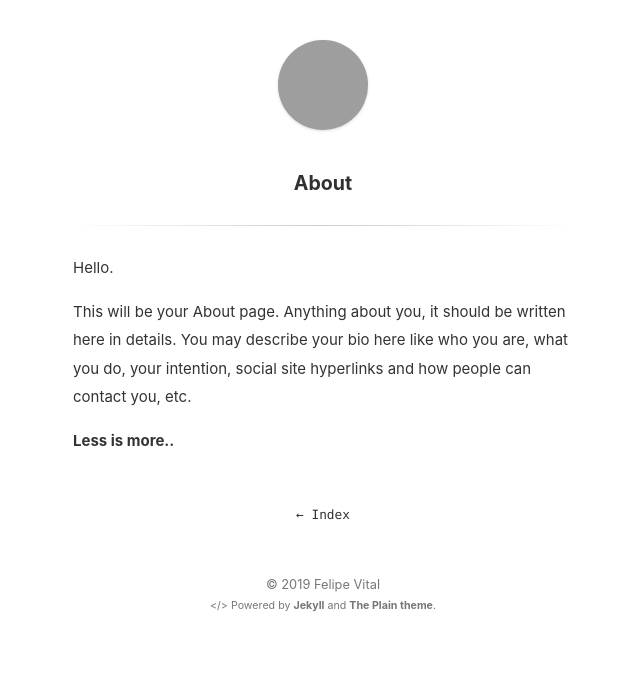
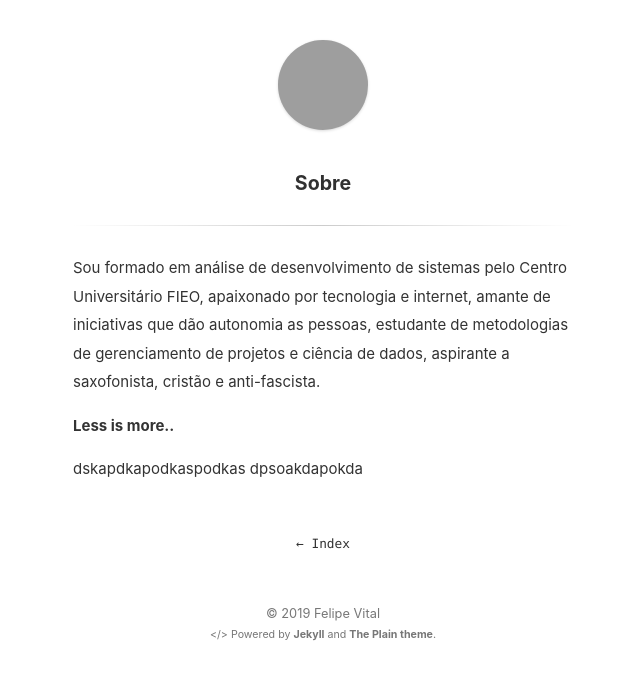
Before and after one commit to felipevitalrc/felipevitalrc.github.io, a Jekyll site: the page built from about.md, in a window 1280 px wide, cut to the strip 0-680 px from the top of the page. Shown: the whole strip, without its empty margins (317-957 px from the left). Built offline with Jekyll 4.4.1, drawn with Linux system fonts in a browser that asks for light colours; grey boxes are pictures that could not be loaded.

Commit message:
atualização do about

```diff
--- a/about.md
+++ b/about.md
@@ -1,10 +1,11 @@
 ---
 layout: page
-title: About
+title: Sobre
 ---
 
-Hello.
-
-This will be your About page. Anything about you, it should be written here in details. You may describe your bio here like who you are, what you do, your intention, social site hyperlinks and how people can contact you, etc.
+Sou formado em análise de desenvolvimento de sistemas pelo Centro Universitário FIEO, apaixonado por tecnologia e internet, amante de iniciativas que dão autonomia as pessoas, estudante de metodologias de gerenciamento de projetos e ciência de dados, aspirante a saxofonista, cristão e anti-fascista.
 
 **Less is more..**
+
+dskapdkapodkaspodkas
+dpsoakdapokda
```
